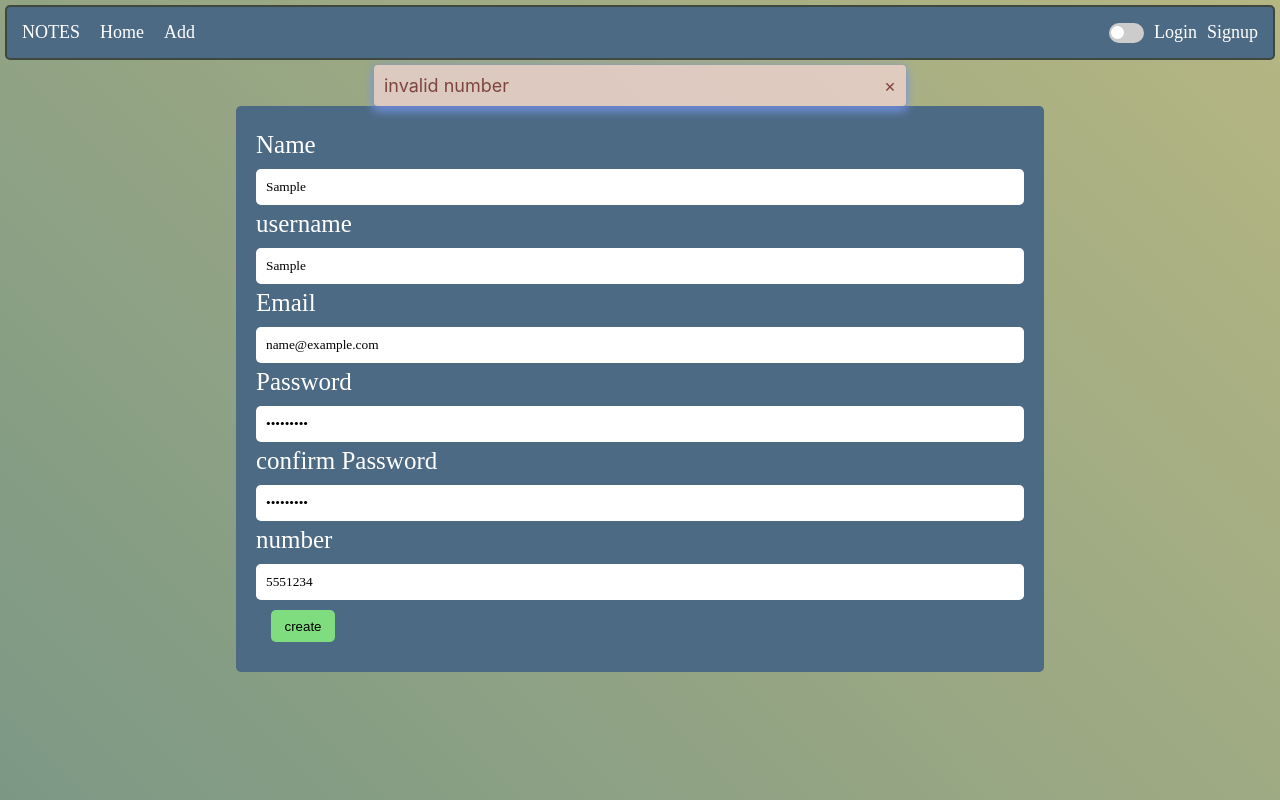
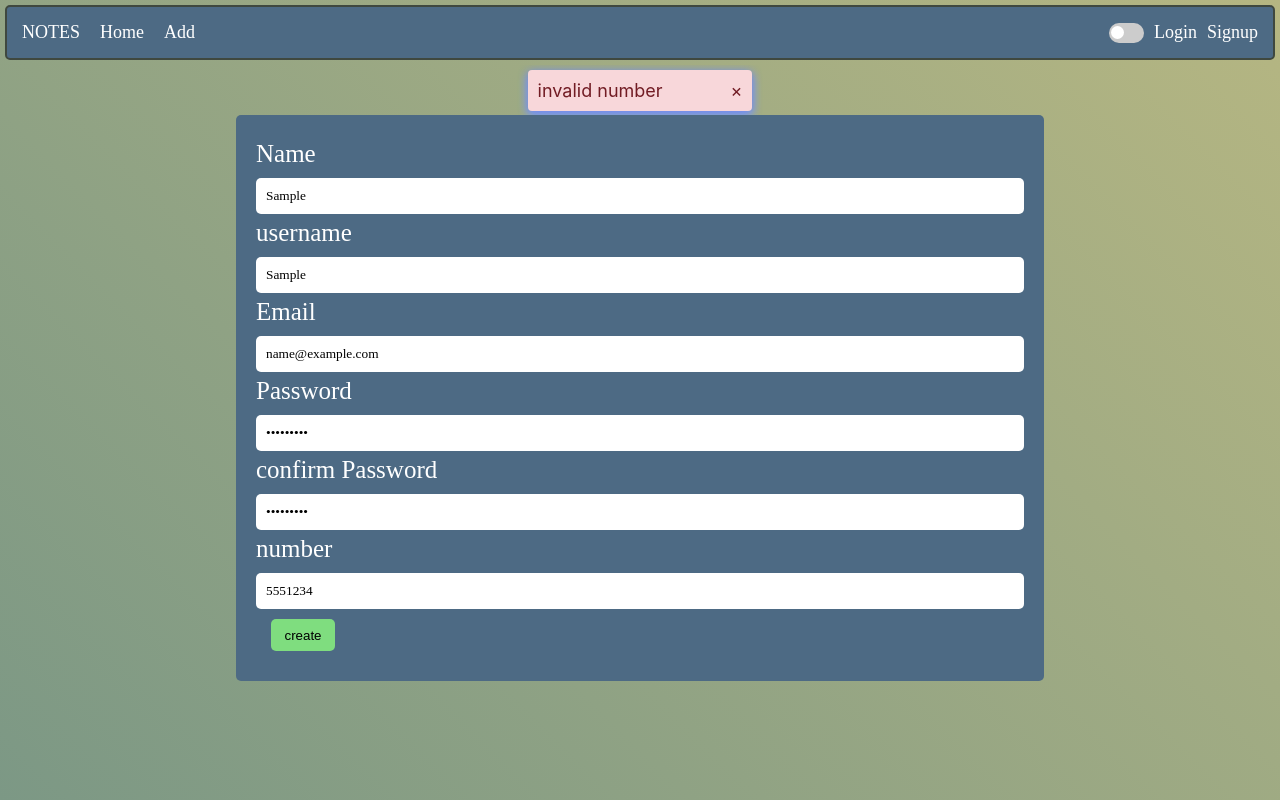
Before and after one commit to ak4677/my-notes, a React (Create React App) app: page /Signup in a window 1280 px wide. Both pictures are taken after typing "Sample", "Sample", "name@example.com", "Sample123", "Sample123", "5551234" into the empty fields and a click on the button "create". Built offline with nearby package versions, Linux system fonts and the light colour scheme.

Commit message:
alert shifting content issue solved

```diff
--- a/src/App.js
+++ b/src/App.js
@@ -19,7 +19,7 @@ function App() {
               <Navbar />
               <Alerts/>
               <Routes>
-                <Route path="/" element={"welcome to my-notes"} />
+                <Route path="/" element={<Home/>} />
                 <Route path="/home" element={<Home />} />
                 <Route path="/Add-notes" element={<AddNotes />} />
                 <Route path="/Login" element={<Login />} />
--- a/src/components/navbar/Navbar.css
+++ b/src/components/navbar/Navbar.css
@@ -137,6 +137,7 @@ input:checked+.slider:before {
   justify-content: center;
   width: 100%;
   display: flex;
+  border-radius: 5px;
 }
 
 .login-button,
--- a/src/components/notesitem/Notesitem.css
+++ b/src/components/notesitem/Notesitem.css
@@ -2,18 +2,18 @@
     float: left;
     padding: 10px;
     width: 90%;
-    border: 2px solid;
+    border: none;
     border-radius: 16px;
     margin: 5px;
 }
 .details{
     border-radius: 5px;
-    box-shadow: 0 2px 10px 0 #7484eb, 0 5px 10px 0 #79a6f3;
+    box-shadow: rgba(50, 50, 93, 0.25) 0px 50px 100px -20px, rgba(0, 0, 0, 0.3) 0px 30px 60px -30px, rgba(10, 37, 64, 0.35) 0px -2px 6px 0px inset;
     display: grid;
     margin: 10px;
     padding: 5px;
     width: 87%;
-    border:2px solid black;
+    color: black;
 }
 .title{
     margin-top: 0;
--- a/src/components/notesitem/Notesitem.js
+++ b/src/components/notesitem/Notesitem.js
@@ -28,10 +28,10 @@ export default function Notesitem(props) {
               <span className='colorbutton' style={{backgroundImage: color.includes('linear-gradient') ? color : 'none',backgroundColor: color.includes('linear-gradient') ? 'transparent' : color,}}></span>
               <div className='color'>
                 <a href='#' onClick={()=>changecolor('linear-gradient(45deg, #a100ff, #303481)')} style={{backgroundImage: "linear-gradient(45deg,  #a100ff, #303481)"}}></a>
-                <a href='#' onClick={()=>changecolor('linear-gradient(45deg, #7c9885, #b5b682)')} style={{backgroundImage: "linear-gradient(45deg, #7c9885, #b5b682)"}}></a>
-                <a href='#' onClick={()=>changecolor('linear-gradient(45deg, #7c9885, #b5b682)')} style={{backgroundImage: "linear-gradient(45deg, #7c9885, #b5b682)"}}></a>
-                <a href='#' onClick={()=>changecolor('linear-gradient(45deg, #7c9885, #b5b682)')} style={{backgroundImage: "linear-gradient(45deg, #7c9885, #b5b682)"}}></a>
-                <a href='#' onClick={()=>changecolor('linear-gradient(45deg, #7c9885, #b5b682)')} style={{backgroundImage: "linear-gradient(45deg, #7c9885, #b5b682)"}}></a>
+                <a href='#' onClick={()=>changecolor('linear-gradient(45deg, #C4E759, #6DE195)')} style={{backgroundImage: "linear-gradient(45deg, #C4E759, #6DE195)"}}></a>
+                <a href='#' onClick={()=>changecolor('linear-gradient(45deg, #8DEBFF, #6CACFF)')} style={{backgroundImage: "linear-gradient(45deg, #8DEBFF, #6CACFF)"}}></a>
+                <a href='#' onClick={()=>changecolor('linear-gradient(45deg, #F8C390, #D279EE)')} style={{backgroundImage: "linear-gradient(45deg, #F8C390, #D279EE)"}}></a>
+                <a href='#' onClick={()=>changecolor('linear-gradient(45deg, #FDEB82, #F78FAD)')} style={{backgroundImage: "linear-gradient(45deg, #FDEB82, #F78FAD)"}}></a>
                 <a href='#' onClick={()=>changecolor('linear-gradient(45deg, #7c9885, #b5b682)')}  style={{backgroundImage: "linear-gradient(45deg, #7c9885, #b5b682)"}}></a>
               </div>
             </div>
--- a/src/components/warnings/Alerts.css
+++ b/src/components/warnings/Alerts.css
@@ -1,5 +1,5 @@
 .alert{
-    display: block;
+    display: flow-root;
     position: relative;
     top: 0;
     justify-self: center;
@@ -7,11 +7,35 @@
     width: 40%;
     border-radius: 4px;
     font-size: large;
-    opacity: 0.7;
+    opacity: 0;
     box-shadow: 0 2px 10px 0 rgb(116, 132, 235), 0 5px 10px 0 rgb(121, 166, 243);
     position: sticky;
+    transition: opacity 0.3s ease, visibility 0.3s ease;
+    visibility: hidden;
+}
+.alert-fixed-container {
+    width: 40%;
+    height: 50px;
+    display: flex;
+    align-items: center;
+    justify-content: center;
+    justify-self: center;
+    position: sticky;
+    overflow: hidden;
+    top: 0;
     z-index: 2;
-}
+  }
+
+.alert.visible {
+    opacity: 1; /* Show the alert */
+    visibility: visible; /* Make it visible */
+  }
+
+  /* Hidden state for the alert */
+  .alert.hidden {
+    opacity: 0; /* Hide the alert */
+    visibility: hidden; /* Fully hide the content */
+  }
 .alert-warning{
     color: #856404;
     background-color: #fff3cd;
--- a/src/components/warnings/Alerts.js
+++ b/src/components/warnings/Alerts.js
@@ -1,18 +1,29 @@
-import React, { useContext} from 'react'
+import React, { useContext, useEffect, useState } from 'react'
 import './Alerts.css'
 import AlertContext from '../../context/alerts/alertContext'
 export default function Alerts(props) {
-  const usealert=useContext(AlertContext)
-  const {timeout}=usealert
+  const usealert = useContext(AlertContext)
+  const [visible, setVisible] = useState(false);
+  const {alert, timeout } = usealert
+  useEffect(() => {
+    if (alert.typ) {
+      setVisible(true);
+      const timer = setTimeout(() => {
+        setVisible(false); // Hide alert after 3 seconds
+        timeout(); // Clear the alert from the context
+      }, 3000);
+      return () => clearTimeout(timer); // Cleanup on unmount or new alert
+    }
+  }, [alert, timeout]);
   return (
-   usealert.alert.typ&&<>
-      <div className={`alert alert-${usealert.alert.typ} `} role='alert'>
+    <div className='alert-fixed-container'>
+      {alert.typ &&<div  className={`alert alert-${alert.typ} ${visible ? 'visible' : 'hidden'}`} role='alert'>
         <span>
           {/* <strong >{usealert.alert.typ}: </strong> */}
-          <span>{usealert.alert.msg}</span>
+          <span>{alert.msg}</span>
         </span>
-        <span className='cross' onClick={()=>timeout()} >&times;</span>
-      </div>
-    </>
+        <div className='cross' onClick={() => timeout()} >&times;</div>
+      </div>}
+    </div>
   )
 }
```
Also changed, not shown: 1 other file (tests, documents, lock files or other folders).
